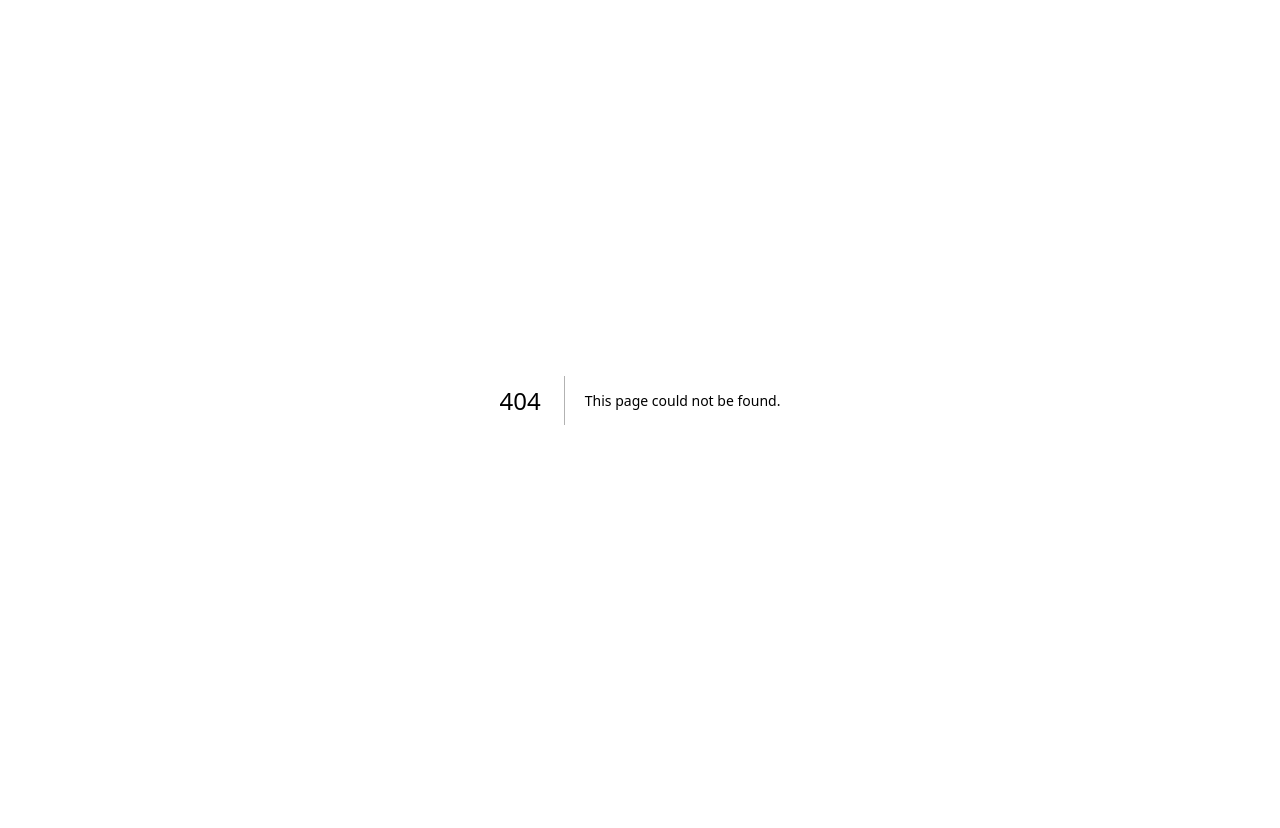
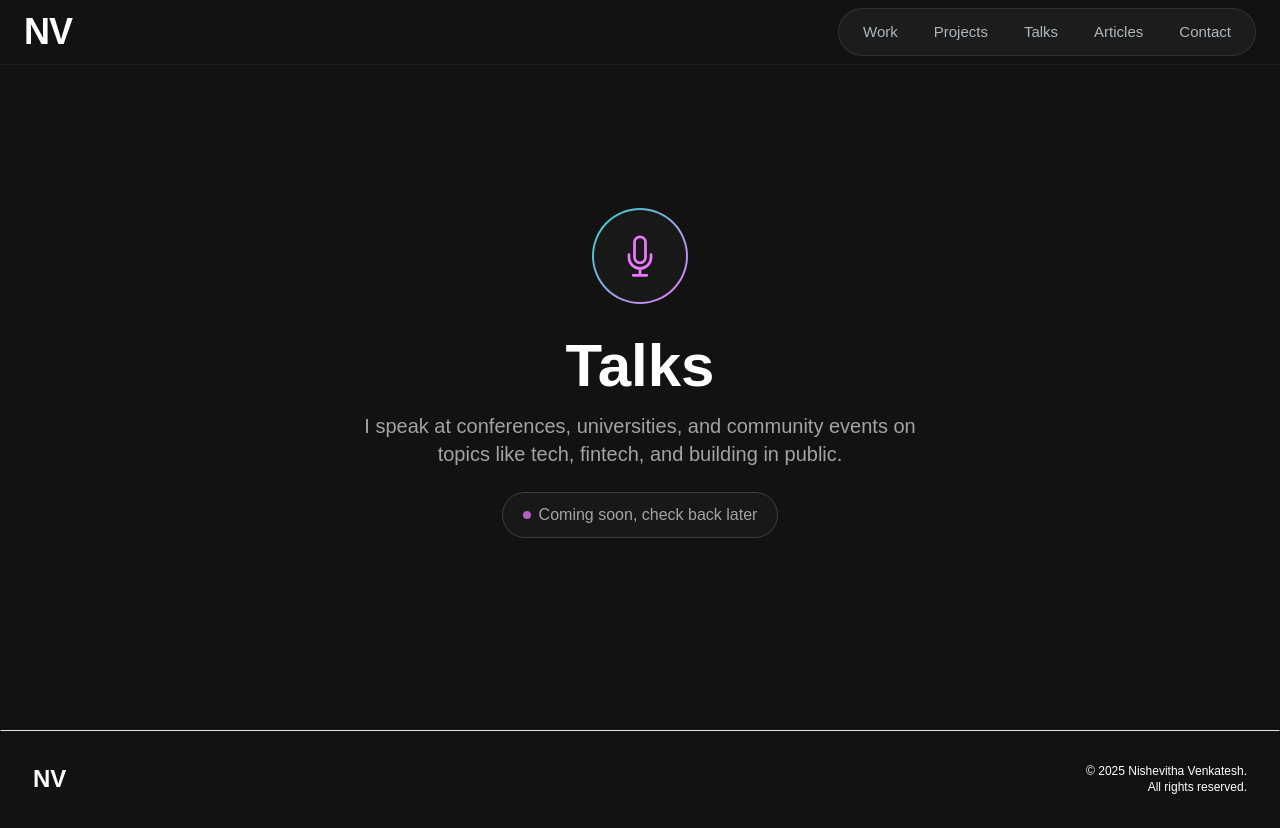
Before and after one commit to NishevithaV/Portfolio-App, a Next.js app: page /talks in a window 1280 px wide. Before the commit this address had no page. Before the commit the page ends 800 px from the top, so only its background shows below. Built offline with nearby package versions, Linux system fonts and the light colour scheme.

Commit message:
feat: add new sections and update navbar design

```diff
--- /dev/null
+++ b/app/articles/page.js
@@ -0,0 +1,63 @@
+"use client"
+import Navbar from "../components/Navbar";
+import Footer from "../components/Footer";
+import { motion } from "framer-motion";
+import { PencilSquareIcon } from "@heroicons/react/24/outline";
+
+export default function Articles() {
+  return (
+    <main className="flex min-h-screen flex-col bg-[#121212] pt-16">
+      <Navbar />
+      <div className="container mx-auto px-6 sm:px-12 py-4 flex-1 flex flex-col">
+        <motion.div
+          initial={{ opacity: 0, y: 30 }}
+          animate={{ opacity: 1, y: 0 }}
+          transition={{ duration: 0.8 }}
+          className="flex flex-col items-center justify-center flex-1 text-center py-20 sm:py-32"
+        >
+          <motion.div
+            initial={{ opacity: 0, scale: 0.8 }}
+            animate={{ opacity: 1, scale: 1 }}
+            transition={{ duration: 0.6, delay: 0.2 }}
+            className="mb-8"
+          >
+            <div className="inline-flex items-center justify-center w-20 h-20 sm:w-24 sm:h-24 rounded-full bg-gradient-to-br from-teal-400 to-fuchsia-400 p-[2px]">
+              <div className="flex items-center justify-center w-full h-full rounded-full bg-[#181818]">
+                <PencilSquareIcon className="w-9 h-9 sm:w-11 sm:h-11 text-teal-400" />
+              </div>
+            </div>
+          </motion.div>
+
+          <motion.h1
+            initial={{ opacity: 0, y: 20 }}
+            animate={{ opacity: 1, y: 0 }}
+            transition={{ duration: 0.7, delay: 0.3 }}
+            className="text-4xl sm:text-5xl lg:text-6xl font-bold text-white mb-4"
+          >
+            Articles
+          </motion.h1>
+
+          <motion.p
+            initial={{ opacity: 0, y: 20 }}
+            animate={{ opacity: 1, y: 0 }}
+            transition={{ duration: 0.7, delay: 0.45 }}
+            className="text-lg sm:text-xl text-neutral-400 max-w-xl mb-6"
+          >
+            Technical deep dives, featured pieces, and things I&apos;m thinking about. Published on Medium and beyond.
+          </motion.p>
+
+          <motion.div
+            initial={{ opacity: 0, y: 20 }}
+            animate={{ opacity: 1, y: 0 }}
+            transition={{ duration: 0.7, delay: 0.6 }}
+            className="inline-flex items-center gap-2 px-5 py-2.5 rounded-full border border-neutral-700 bg-[#181818]"
+          >
+            <span className="w-2 h-2 rounded-full bg-teal-400 animate-pulse" />
+            <span className="text-neutral-400 text-sm sm:text-base">Coming soon, check back later</span>
+          </motion.div>
+        </motion.div>
+      </div>
+      <Footer />
+    </main>
+  );
+}
--- a/app/components/MenuOverlay.jsx
+++ b/app/components/MenuOverlay.jsx
@@ -4,24 +4,23 @@ import { XMarkIcon } from "@heroicons/react/24/solid"
 
 const MenuOverlay = ({ links, closeMenu }) => {
   return (
-    <div className="fixed inset-0 z-50 bg-[#121212] flex bg-opacity-100 items-center justify-center">
+    <div className="fixed inset-0 z-50 bg-[#121212] flex flex-col items-center justify-center overflow-y-auto">
       <button
         onClick={closeMenu}
-        className="absolute top-4 right-4 px-3 py-2 border rounded border-slate-200 text-slate-200 hover:text-white hover:border-white"
+        className="absolute top-[18px] right-6 px-3 py-2 border rounded border-slate-200 text-slate-200 hover:text-white hover:border-white"
         aria-label="Close Menu"
       >
         <XMarkIcon className="h-5 w-5" />
       </button>
 
-      <ul className="flex flex-col items-center">
+      <ul className="flex flex-col items-center py-16">
         {links.map((link, index) => (
-          <li key={index} className="py-2">
+          <li key={index} className="py-3">
             <NavList href={link.path} title={link.title} onClick={closeMenu} isOverlay />
           </li>
         ))}
       </ul>
     </div>
-
   )
 }
 
--- a/app/components/NavList.jsx
+++ b/app/components/NavList.jsx
@@ -4,9 +4,11 @@ const NavList = ({ href, title, onClick, isOverlay }) => {
     return (
         <Link
             href={href}
-            className={`block py-2 pl-3 pr-4 rounded md:p-0 text-[#ADB7BE] hover:text-white ${
-                isOverlay ? "text-[22px] sm:[24px]" : "text-[18px] sm:text-[19px]"
-              }`}
+            className={`block whitespace-nowrap rounded-full text-[#ADB7BE] hover:text-white transition-colors duration-200 ${
+                isOverlay
+                    ? "text-[22px] py-2 px-4"
+                    : "text-[15px] px-4 py-1.5 hover:bg-white/5"
+            }`}
             onClick={onClick}
         >
             {title}
--- a/app/components/Navbar.jsx
+++ b/app/components/Navbar.jsx
@@ -6,22 +6,11 @@ import { Bars3Icon, XMarkIcon } from "@heroicons/react/24/solid"
 import MenuOverlay from './MenuOverlay'
 
 const navElements = [
-    {
-        title: "Home",
-        path: "/",
-    },
-    {
-        title: "Work",
-        path: "#work",
-    },
-    {
-        title: "Projects",
-        path: "#projects",
-    },
-    {
-        title: "Contact",
-        path: "#contact",
-    }
+    { title: "Work", path: "/#work" },
+    { title: "Projects", path: "/#projects" },
+    { title: "Talks", path: "/talks" },
+    { title: "Articles", path: "/articles" },
+    { title: "Contact", path: "/#contact" },
 ]
 
 const Navbar = () => {
@@ -33,36 +22,33 @@ const Navbar = () => {
                 setNavigationOpen(false);
             }
         }
-
         window.addEventListener("resize", handleResize);
-
-        return () => {
-            window.removeEventListener("resize", handleResize);
-        }
+        return () => window.removeEventListener("resize", handleResize);
     }, [])
 
+    return (
+        <>
+            <nav className="fixed top-0 left-0 right-0 z-20 bg-[#121212] border-b border-neutral-800/60">
+                <div className="flex items-center justify-between px-4 sm:px-6 h-16">
+                    <Link href={"/"} className="text-3xl lg:text-4xl text-white font-semibold tracking-tight shrink-0">
+                        NV
+                    </Link>
 
-    return (
-        <nav className="fixed top-0 left-0 right-0 z-10 bg-[#121212] bg-opacity-100">
-            <div className="flex flex-wrap items-center justify-between mx-auto px-5 pt-5">
-                <Link href={"/"} className="text-4xl lg:text-5xl text-white font-semibold">NV</Link>
-                <div className="mobile-menu block md:hidden">
-                    {
-                        navigationOpen ? (
-                            <button onClick={() => setNavigationOpen(false)} className="flex items-center px-3 py-2 border rounded border-slate-200 text-slate-200 hover:text-white hover:border-white">
-                                <XMarkIcon className="h-5 w-5" />
+                    {/* Mobile hamburger */}
+                    <button
+                        className="md:hidden flex items-center px-3 py-2 border rounded border-slate-200 text-slate-200 hover:text-white hover:border-white"
+                        onClick={() => setNavigationOpen(!navigationOpen)}
+                        aria-label="Toggle menu"
+                    >
+                        {navigationOpen
+                            ? <XMarkIcon className="h-5 w-5" />
+                            : <Bars3Icon className="h-5 w-5" />
+                        }
                     </button>
-                        ) : (
-                            <button onClick={() => setNavigationOpen(true)} className="flex items-center px-3 py-2 border rounded border-slate-200 text-slate-200 hover:text-whit hover:border-white">
-                                <Bars3Icon className="h-5 w-5" />
-                            </button>
-                        )
 
-                    }
-                </div>
-                <div className="menu hidden md:block
-                md:w-auto" id="navbar">
-                    <ul className="flex p-4 md:p-0 md:pr-5 md:flex-row md:space-x-8 mt-0">
+                    {/* Desktop nav — pill */}
+                    <div className="hidden md:flex items-center bg-[#1c1c1c] border border-neutral-700/60 rounded-full px-2 py-1.5">
+                        <ul className="flex items-center gap-1">
                             {navElements.map((element, index) => (
                                 <li key={index}>
                                     <NavList href={element.path} title={element.title} />
@@ -71,8 +57,13 @@ const Navbar = () => {
                         </ul>
                     </div>
                 </div>
-            {navigationOpen ? <MenuOverlay links={navElements} closeMenu={() => setNavigationOpen(false)} /> : null}
             </nav>
+
+            {/* Overlay rendered outside <nav> so it's not trapped in its stacking context */}
+            {navigationOpen && (
+                <MenuOverlay links={navElements} closeMenu={() => setNavigationOpen(false)} />
+            )}
+        </>
     )
 }
 
--- /dev/null
+++ b/app/talks/page.js
@@ -0,0 +1,63 @@
+"use client"
+import Navbar from "../components/Navbar";
+import Footer from "../components/Footer";
+import { motion } from "framer-motion";
+import { MicrophoneIcon } from "@heroicons/react/24/outline";
+
+export default function Talks() {
+  return (
+    <main className="flex min-h-screen flex-col bg-[#121212] pt-16">
+      <Navbar />
+      <div className="container mx-auto px-6 sm:px-12 py-4 flex-1 flex flex-col">
+        <motion.div
+          initial={{ opacity: 0, y: 30 }}
+          animate={{ opacity: 1, y: 0 }}
+          transition={{ duration: 0.8 }}
+          className="flex flex-col items-center justify-center flex-1 text-center py-20 sm:py-32"
+        >
+          <motion.div
+            initial={{ opacity: 0, scale: 0.8 }}
+            animate={{ opacity: 1, scale: 1 }}
+            transition={{ duration: 0.6, delay: 0.2 }}
+            className="mb-8"
+          >
+            <div className="inline-flex items-center justify-center w-20 h-20 sm:w-24 sm:h-24 rounded-full bg-gradient-to-br from-teal-400 to-fuchsia-400 p-[2px]">
+              <div className="flex items-center justify-center w-full h-full rounded-full bg-[#181818]">
+                <MicrophoneIcon className="w-9 h-9 sm:w-11 sm:h-11 text-fuchsia-400" />
+              </div>
+            </div>
+          </motion.div>
+
+          <motion.h1
+            initial={{ opacity: 0, y: 20 }}
+            animate={{ opacity: 1, y: 0 }}
+            transition={{ duration: 0.7, delay: 0.3 }}
+            className="text-4xl sm:text-5xl lg:text-6xl font-bold text-white mb-4"
+          >
+            Talks
+          </motion.h1>
+
+          <motion.p
+            initial={{ opacity: 0, y: 20 }}
+            animate={{ opacity: 1, y: 0 }}
+            transition={{ duration: 0.7, delay: 0.45 }}
+            className="text-lg sm:text-xl text-neutral-400 max-w-xl mb-6"
+          >
+            I speak at conferences, universities, and community events on topics like tech, fintech, and building in public.
+          </motion.p>
+
+          <motion.div
+            initial={{ opacity: 0, y: 20 }}
+            animate={{ opacity: 1, y: 0 }}
+            transition={{ duration: 0.7, delay: 0.6 }}
+            className="inline-flex items-center gap-2 px-5 py-2.5 rounded-full border border-neutral-700 bg-[#181818]"
+          >
+            <span className="w-2 h-2 rounded-full bg-fuchsia-400 animate-pulse" />
+            <span className="text-neutral-400 text-sm sm:text-base">Coming soon, check back later</span>
+          </motion.div>
+        </motion.div>
+      </div>
+      <Footer />
+    </main>
+  );
+}
```
Lines whose indentation alone changed are shown as unchanged.
